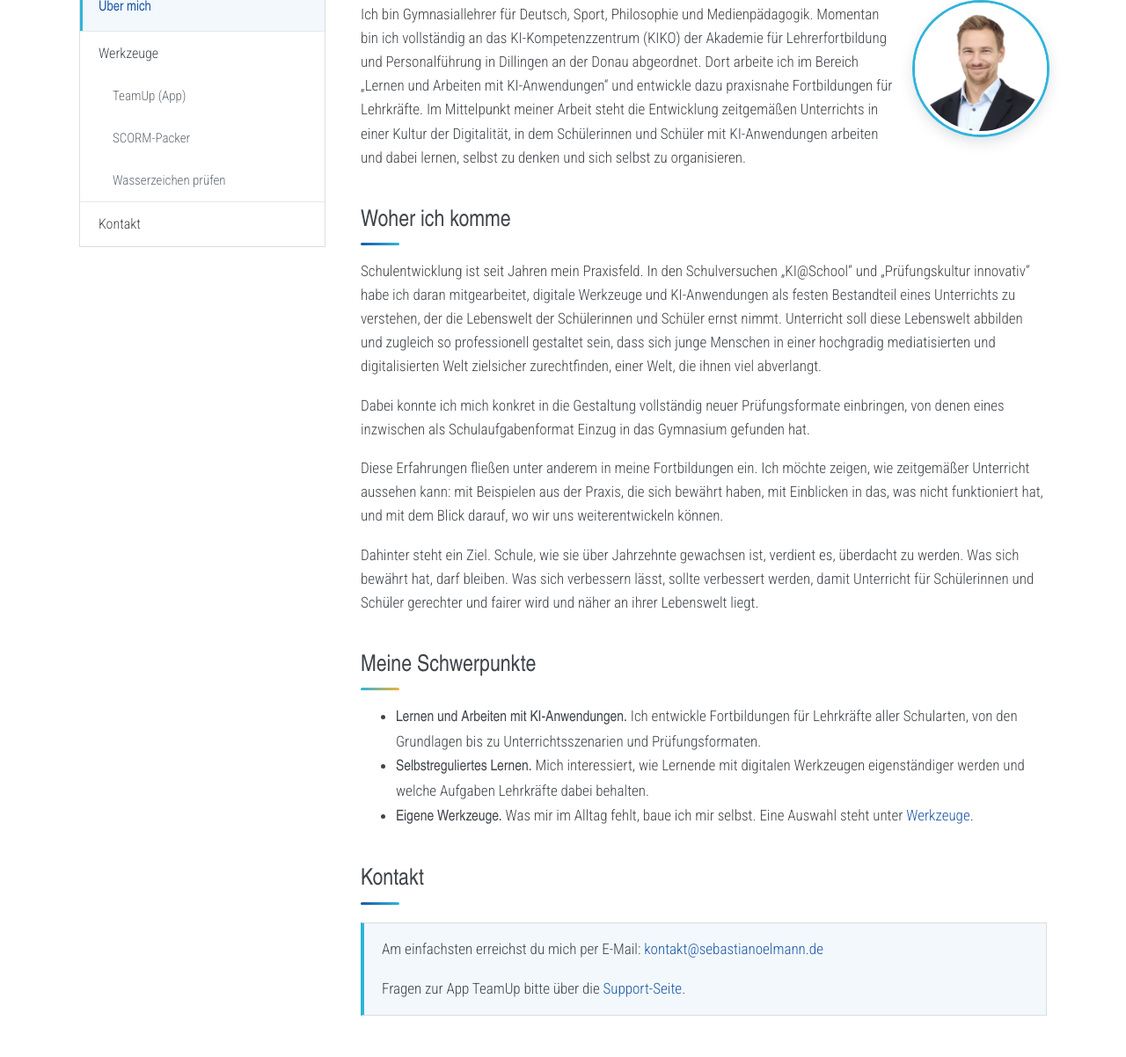
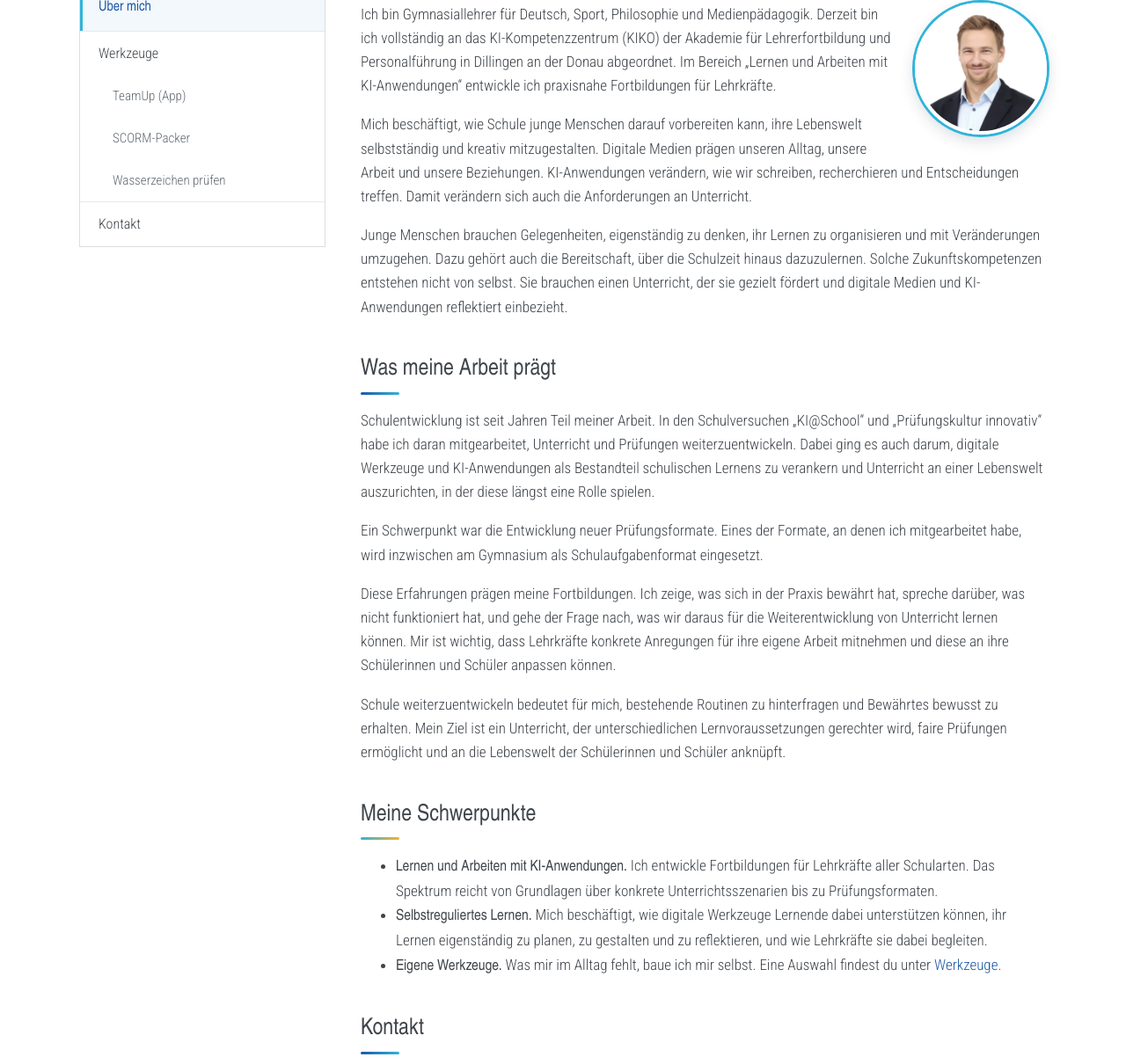
Before and after one commit to SebOlic-Vader/website, an Eleventy site: page src/ueber-mich.md in a window 1280 px wide. Shown: the part 509-1711 px from the top of the page at 88% size. Built offline with nearby package versions, Linux system fonts and the light colour scheme; Eleventy itself is replaced by a stand-in of ours; files that its build step writes are made by us from their sources; a web font is replaced by a local one.

Commit message:
Über mich: Fassung des Autors übernommen

```diff
--- a/src/ueber-mich.md
+++ b/src/ueber-mich.md
@@ -6,23 +6,27 @@ description: "Sebastian Oelmann: Gymnasiallehrer für Deutsch, Sport, Philosophi
 ---
 <img class="portraet" src="{{ site.portraet }}" alt="Porträt von Sebastian Oelmann" width="150" height="150" style="float:right;margin:0 0 1em 1.5em">
 
-Ich bin Gymnasiallehrer für Deutsch, Sport, Philosophie und Medienpädagogik. Momentan bin ich vollständig an das KI-Kompetenzzentrum (KIKO) der Akademie für Lehrerfortbildung und Personalführung in Dillingen an der Donau abgeordnet. Dort arbeite ich im Bereich „Lernen und Arbeiten mit KI-Anwendungen“ und entwickle dazu praxisnahe Fortbildungen für Lehrkräfte. Im Mittelpunkt meiner Arbeit steht die Entwicklung zeitgemäßen Unterrichts in einer Kultur der Digitalität, in dem Schülerinnen und Schüler mit KI-Anwendungen arbeiten und dabei lernen, selbst zu denken und sich selbst zu organisieren.
+Ich bin Gymnasiallehrer für Deutsch, Sport, Philosophie und Medienpädagogik. Derzeit bin ich vollständig an das KI-Kompetenzzentrum (KIKO) der Akademie für Lehrerfortbildung und Personalführung in Dillingen an der Donau abgeordnet. Im Bereich „Lernen und Arbeiten mit KI-Anwendungen“ entwickle ich praxisnahe Fortbildungen für Lehrkräfte.
 
-## Woher ich komme
+Mich beschäftigt, wie Schule junge Menschen darauf vorbereiten kann, ihre Lebenswelt selbstständig und kreativ mitzugestalten. Digitale Medien prägen unseren Alltag, unsere Arbeit und unsere Beziehungen. KI-Anwendungen verändern, wie wir schreiben, recherchieren und Entscheidungen treffen. Damit verändern sich auch die Anforderungen an Unterricht.
 
-Schulentwicklung ist seit Jahren mein Praxisfeld. In den Schulversuchen „KI@School“ und „Prüfungskultur innovativ“ habe ich daran mitgearbeitet, digitale Werkzeuge und KI-Anwendungen als festen Bestandteil eines Unterrichts zu verstehen, der die Lebenswelt der Schülerinnen und Schüler ernst nimmt. Unterricht soll diese Lebenswelt abbilden und zugleich so professionell gestaltet sein, dass sich junge Menschen in einer hochgradig mediatisierten und digitalisierten Welt zielsicher zurechtfinden, einer Welt, die ihnen viel abverlangt.
+Junge Menschen brauchen Gelegenheiten, eigenständig zu denken, ihr Lernen zu organisieren und mit Veränderungen umzugehen. Dazu gehört auch die Bereitschaft, über die Schulzeit hinaus dazuzulernen. Solche Zukunftskompetenzen entstehen nicht von selbst. Sie brauchen einen Unterricht, der sie gezielt fördert und digitale Medien und KI-Anwendungen reflektiert einbezieht.
 
-Dabei konnte ich mich konkret in die Gestaltung vollständig neuer Prüfungsformate einbringen, von denen eines inzwischen als Schulaufgabenformat Einzug in das Gymnasium gefunden hat.
+## Was meine Arbeit prägt
 
-Diese Erfahrungen fließen unter anderem in meine Fortbildungen ein. Ich möchte zeigen, wie zeitgemäßer Unterricht aussehen kann: mit Beispielen aus der Praxis, die sich bewährt haben, mit Einblicken in das, was nicht funktioniert hat, und mit dem Blick darauf, wo wir uns weiterentwickeln können.
+Schulentwicklung ist seit Jahren Teil meiner Arbeit. In den Schulversuchen „KI@School“ und „Prüfungskultur innovativ“ habe ich daran mitgearbeitet, Unterricht und Prüfungen weiterzuentwickeln. Dabei ging es auch darum, digitale Werkzeuge und KI-Anwendungen als Bestandteil schulischen Lernens zu verankern und Unterricht an einer Lebenswelt auszurichten, in der diese längst eine Rolle spielen.
 
-Dahinter steht ein Ziel. Schule, wie sie über Jahrzehnte gewachsen ist, verdient es, überdacht zu werden. Was sich bewährt hat, darf bleiben. Was sich verbessern lässt, sollte verbessert werden, damit Unterricht für Schülerinnen und Schüler gerechter und fairer wird und näher an ihrer Lebenswelt liegt.
+Ein Schwerpunkt war die Entwicklung neuer Prüfungsformate. Eines der Formate, an denen ich mitgearbeitet habe, wird inzwischen am Gymnasium als Schulaufgabenformat eingesetzt.
+
+Diese Erfahrungen prägen meine Fortbildungen. Ich zeige, was sich in der Praxis bewährt hat, spreche darüber, was nicht funktioniert hat, und gehe der Frage nach, was wir daraus für die Weiterentwicklung von Unterricht lernen können. Mir ist wichtig, dass Lehrkräfte konkrete Anregungen für ihre eigene Arbeit mitnehmen und diese an ihre Schülerinnen und Schüler anpassen können.
+
+Schule weiterzuentwickeln bedeutet für mich, bestehende Routinen zu hinterfragen und Bewährtes bewusst zu erhalten. Mein Ziel ist ein Unterricht, der unterschiedlichen Lernvoraussetzungen gerechter wird, faire Prüfungen ermöglicht und an die Lebenswelt der Schülerinnen und Schüler anknüpft.
 
 ## Meine Schwerpunkte
 
-- **Lernen und Arbeiten mit KI-Anwendungen.** Ich entwickle Fortbildungen für Lehrkräfte aller Schularten, von den Grundlagen bis zu Unterrichtsszenarien und Prüfungsformaten.
-- **Selbstreguliertes Lernen.** Mich interessiert, wie Lernende mit digitalen Werkzeugen eigenständiger werden und welche Aufgaben Lehrkräfte dabei behalten.
-- **Eigene Werkzeuge.** Was mir im Alltag fehlt, baue ich mir selbst. Eine Auswahl steht unter [Werkzeuge](/werkzeuge/).
+- **Lernen und Arbeiten mit KI-Anwendungen.** Ich entwickle Fortbildungen für Lehrkräfte aller Schularten. Das Spektrum reicht von Grundlagen über konkrete Unterrichtsszenarien bis zu Prüfungsformaten.
+- **Selbstreguliertes Lernen.** Mich beschäftigt, wie digitale Werkzeuge Lernende dabei unterstützen können, ihr Lernen eigenständig zu planen, zu gestalten und zu reflektieren, und wie Lehrkräfte sie dabei begleiten.
+- **Eigene Werkzeuge.** Was mir im Alltag fehlt, baue ich mir selbst. Eine Auswahl findest du unter [Werkzeuge](/werkzeuge/).
 
 ## Kontakt
 
```
